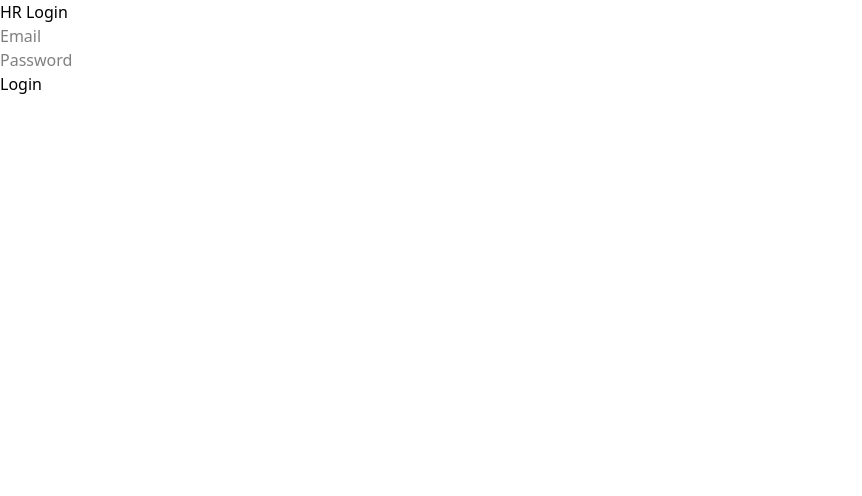
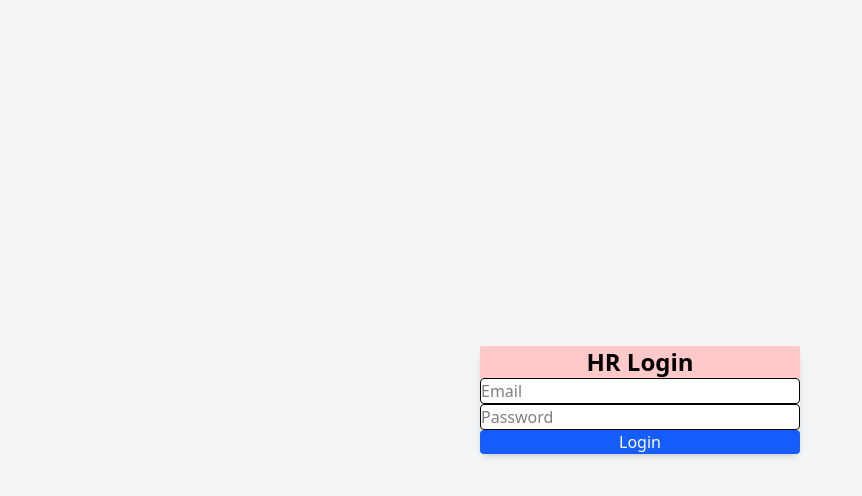
Before and after one commit to dhruval1907/HRControl-mern, a React (Vite) app: page / in a window 1280 px wide. Shown: the top 496 px of the page, without its empty margins (0-862 px from the left). Built offline with nearby package versions, Linux system fonts and the light colour scheme; the HTML template or start-up script is replaced by a standard one.

Commit message:
stylinghrdahsboard

```diff
--- a/package.json
+++ b/package.json
@@ -20,10 +20,13 @@
     "@types/react": "^19.2.5",
     "@types/react-dom": "^19.2.3",
     "@vitejs/plugin-react": "^5.1.1",
+    "autoprefixer": "^10.4.23",
     "eslint": "^9.39.1",
     "eslint-plugin-react-hooks": "^7.0.1",
     "eslint-plugin-react-refresh": "^0.4.24",
     "globals": "^16.5.0",
+    "postcss": "^8.5.6",
+    "tailwindcss": "^4.1.18",
     "vite": "npm:rolldown-vite@7.2.5"
   },
   "overrides": {
--- a/src/pages/Login.jsx
+++ b/src/pages/Login.jsx
@@ -1,13 +1,29 @@
-
 const Login = () => {
   return (
-    <div>
-      <h1 className="bg-red-200 px-10">HR Login</h1>
-      <input type="email" placeholder="Email" />
-      <br />
-      <input type="password" placeholder="Password" />
-      <br />
-      <button>Login</button>
+    <div className="min-h-screen flex items-center justify-center bg-gray-100">
+      <div className="bg-white p-8 rounded-lg shadow-md w-80 space-y-4">
+
+        <h1 className="text-2xl font-bold text-center bg-red-200 py-2">
+          HR Login
+        </h1>
+
+        <input
+          type="email"
+          placeholder="Email"
+          className="w-full border px-3 py-2 rounded"
+        />
+
+        <input
+          type="password"
+          placeholder="Password"
+          className="w-full border px-10 py-20 rounded"
+        />
+
+        <button className="w-full bg-blue-600 text-white py-2 rounded">
+          Login
+        </button>
+
+      </div>
     </div>
   );
 };
```
Also changed, not shown: 1 other file (tests, documents, lock files or other folders).
